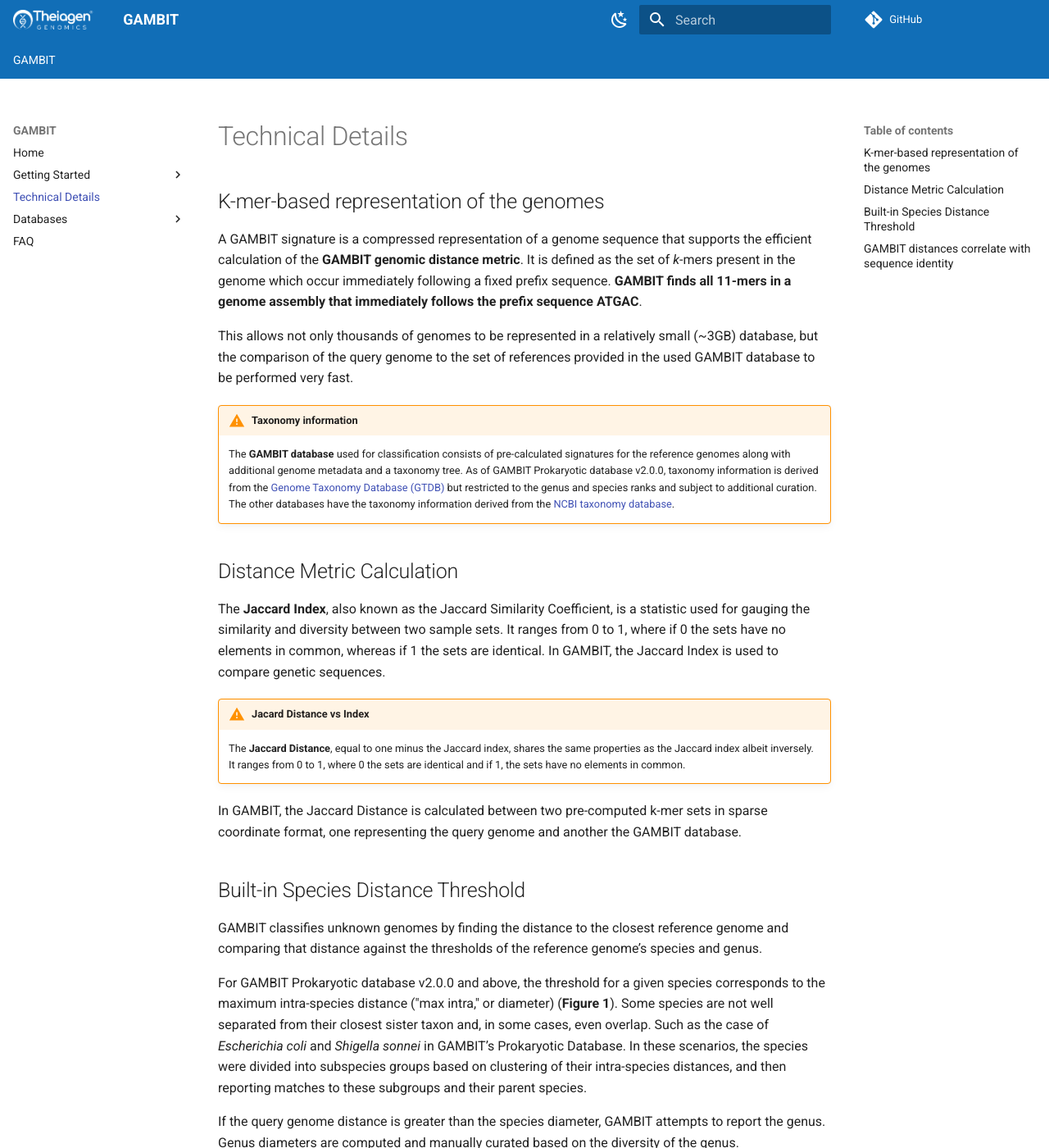
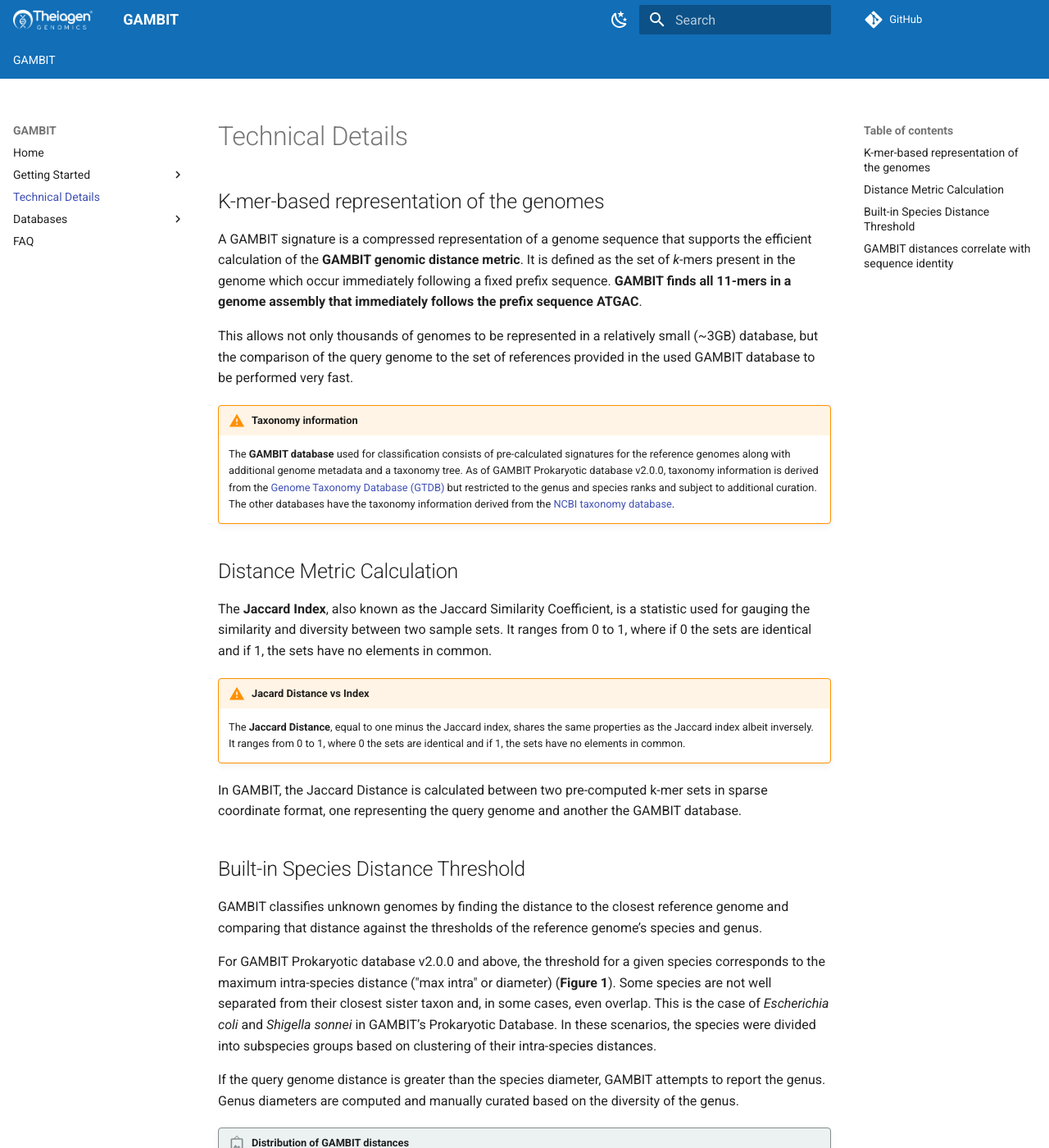
Before and after one commit to gambit-suite/gambit-docs, an MkDocs documentation site: the page built from docs/technical_details.md, in a window 1280 px wide and 1400 px high. Shown: the whole window at 82% size. Built offline with MkDocs 1.6.1 and Material for MkDocs 9.7.7, drawn with Linux system fonts in a browser that asks for light colours; comment, search, counter and statistics services are not loaded.

Commit message:
more improvememnts to technical details

```diff
--- a/docs/technical_details.md
+++ b/docs/technical_details.md
@@ -11,7 +11,7 @@
 
 ## Distance Metric Calculation
 
-The **Jaccard Index**, also known as the Jaccard Similarity Coefficient, is a statistic used for gauging the similarity and diversity between two sample sets. It ranges from 0 to 1, where if 0 the sets have no elements in common, whereas if 1 the sets are identical. In GAMBIT, the Jaccard Index is used to compare genetic sequences.
+The **Jaccard Index**, also known as the Jaccard Similarity Coefficient, is a statistic used for gauging the similarity and diversity between two sample sets. It ranges from 0 to 1, where if 0 the sets are identical and if 1, the sets have no elements in common.
 
 !!! warning "Jacard Distance vs Index"
     The **Jaccard Distance**, equal to one minus the Jaccard index, shares the same properties as the Jaccard index albeit inversely. It ranges from 0 to 1, where  0 the sets are identical and if 1, the sets have no elements in common.
@@ -22,7 +22,7 @@
 
 GAMBIT classifies unknown genomes by finding the distance to the closest reference genome and comparing that distance against the thresholds of the reference genome’s species and genus.
 
-For GAMBIT Prokaryotic database v2.0.0 and above, the threshold for a given species corresponds to the maximum intra-species distance ("max intra," or diameter) (**Figure 1**). Some species are not well separated from their closest sister taxon and, in some cases, even overlap. Such as the case of *Escherichia coli* and *Shigella sonnei* in GAMBIT’s Prokaryotic Database. In these scenarios, the species were divided into subspecies groups based on clustering of their intra-species distances, and then reporting matches to these subgroups and their parent species.
+For GAMBIT Prokaryotic database v2.0.0 and above, the threshold for a given species corresponds to the maximum intra-species distance ("max intra" or diameter) (**Figure 1**). Some species are not well separated from their closest sister taxon and, in some cases, even overlap. This is the case of *Escherichia coli* and *Shigella sonnei* in GAMBIT’s Prokaryotic Database. In these scenarios, the species were divided into subspecies groups based on clustering of their intra-species distances.
 
 If the query genome distance is greater than the species diameter, GAMBIT attempts to report the genus. Genus diameters are computed and manually curated based on the diversity of the genus.
 
```
